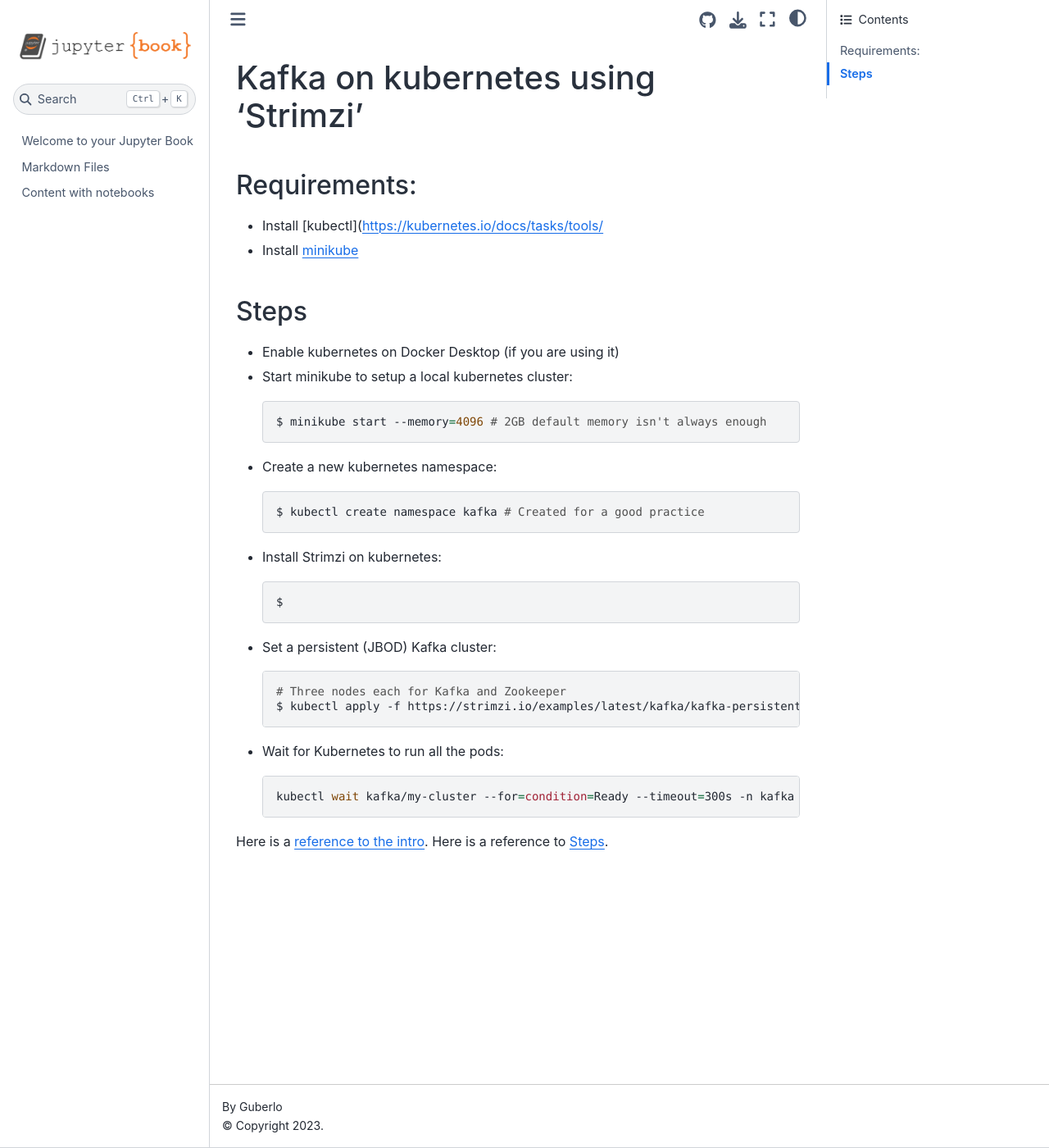
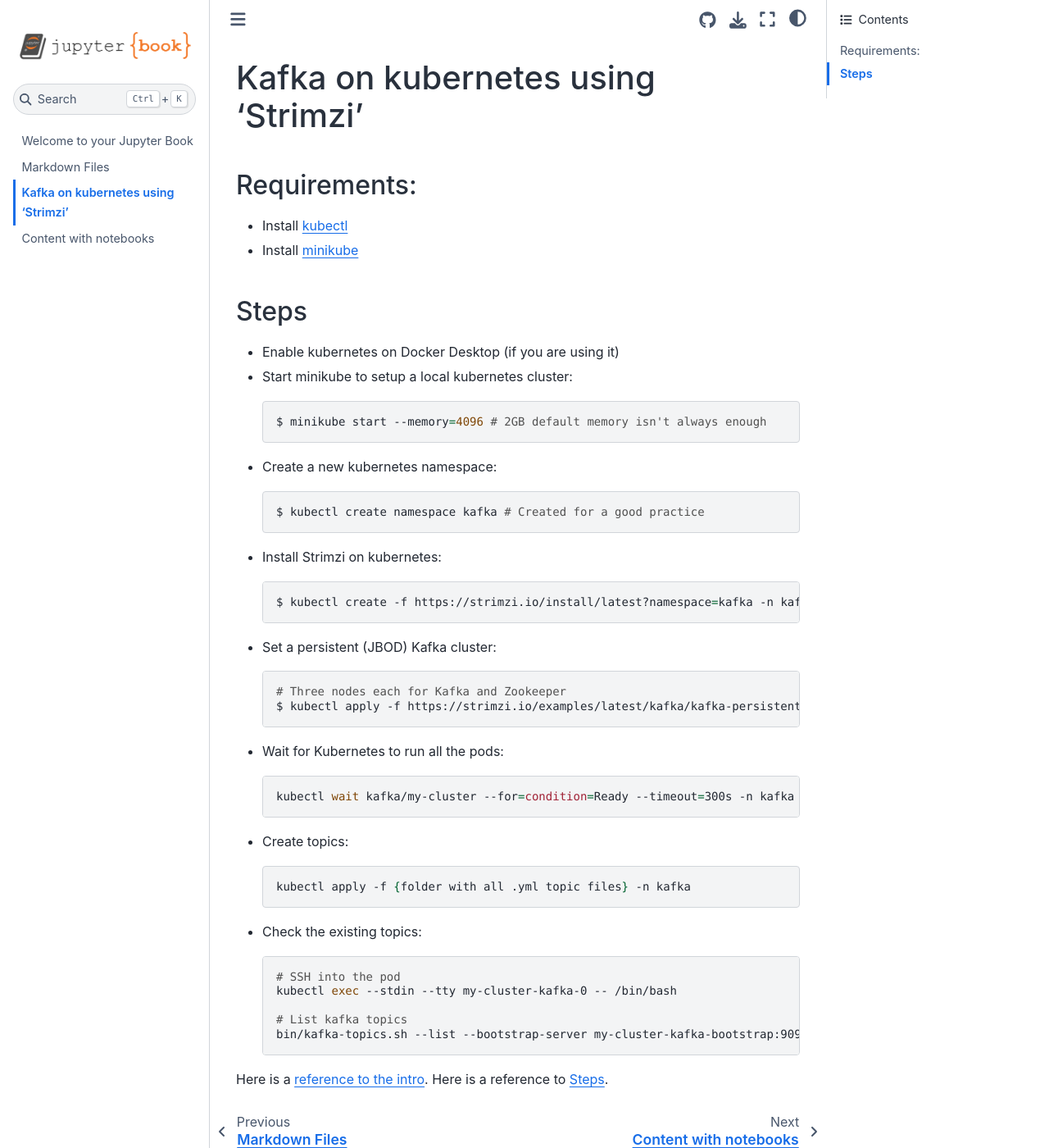
Before and after one commit to Guberlo/kubernetes-kafka-book, a Jupyter Book: the page built from page.md, in a window 1280 px wide and 1400 px high. Shown: the whole window at 82% size. Built offline with Jupyter Book 1.0.4 settings and Sphinx 7.4.7 and the Sphinx Book theme 1.1.4, drawn with Linux system fonts in a browser that asks for light colours.

Commit message:
chore: update documentation

````diff
--- a/_toc.yml
+++ b/_toc.yml
@@ -5,4 +5,5 @@
 root: intro
 chapters:
 - file: markdown
+- file: page
 - file: notebooks
--- a/page.md
+++ b/page.md
@@ -1,7 +1,7 @@
 # Kafka on kubernetes using 'Strimzi'
 
 ## Requirements:
-- Install [kubectl](https://kubernetes.io/docs/tasks/tools/
+- Install [kubectl](https://kubernetes.io/docs/tasks/tools/)
 - Install [minikube](https://minikube.sigs.k8s.io/docs/start/)
 
 (section-label)=
@@ -17,7 +17,7 @@
     ```
 - Install Strimzi on kubernetes:
     ```sh
-    $
+    $ kubectl create -f https://strimzi.io/install/latest?namespace=kafka -n kafka
     ```
 - Set a persistent (JBOD) Kafka cluster:
     ```sh
@@ -28,5 +28,17 @@
     ```sh
     kubectl wait kafka/my-cluster --for=condition=Ready --timeout=300s -n kafka
     ```
+- Create topics:
+    ```sh
+    kubectl apply -f {folder with all .yml topic files} -n kafka
+    ```
+- Check the existing topics:
+    ```sh
+    # SSH into the pod
+    kubectl exec --stdin --tty my-cluster-kafka-0 -- /bin/bash
+
+    # List kafka topics
+    bin/kafka-topics.sh --list --bootstrap-server my-cluster-kafka-bootstrap:9092
+    ```
 
 Here is a [reference to the intro](intro.md). Here is a reference to [](section-label).
````
Also changed, not shown: 1 other file.
